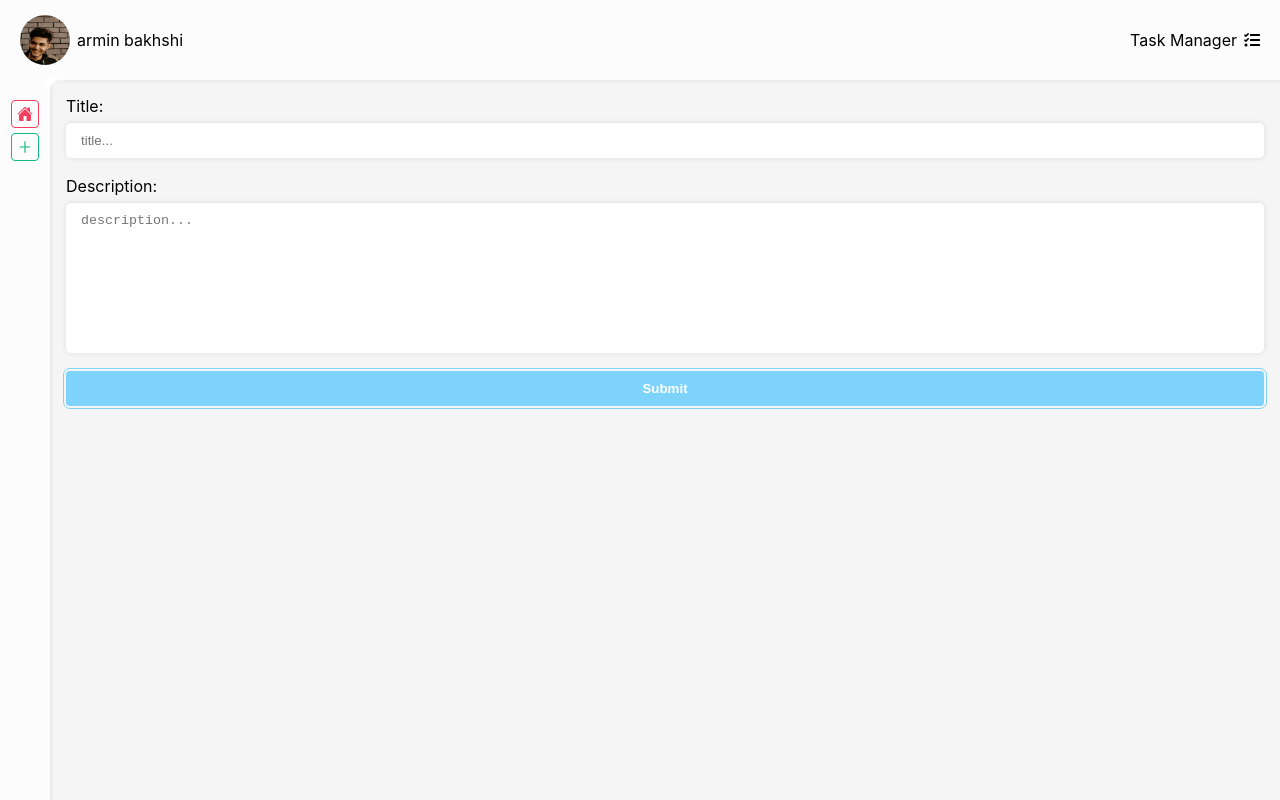
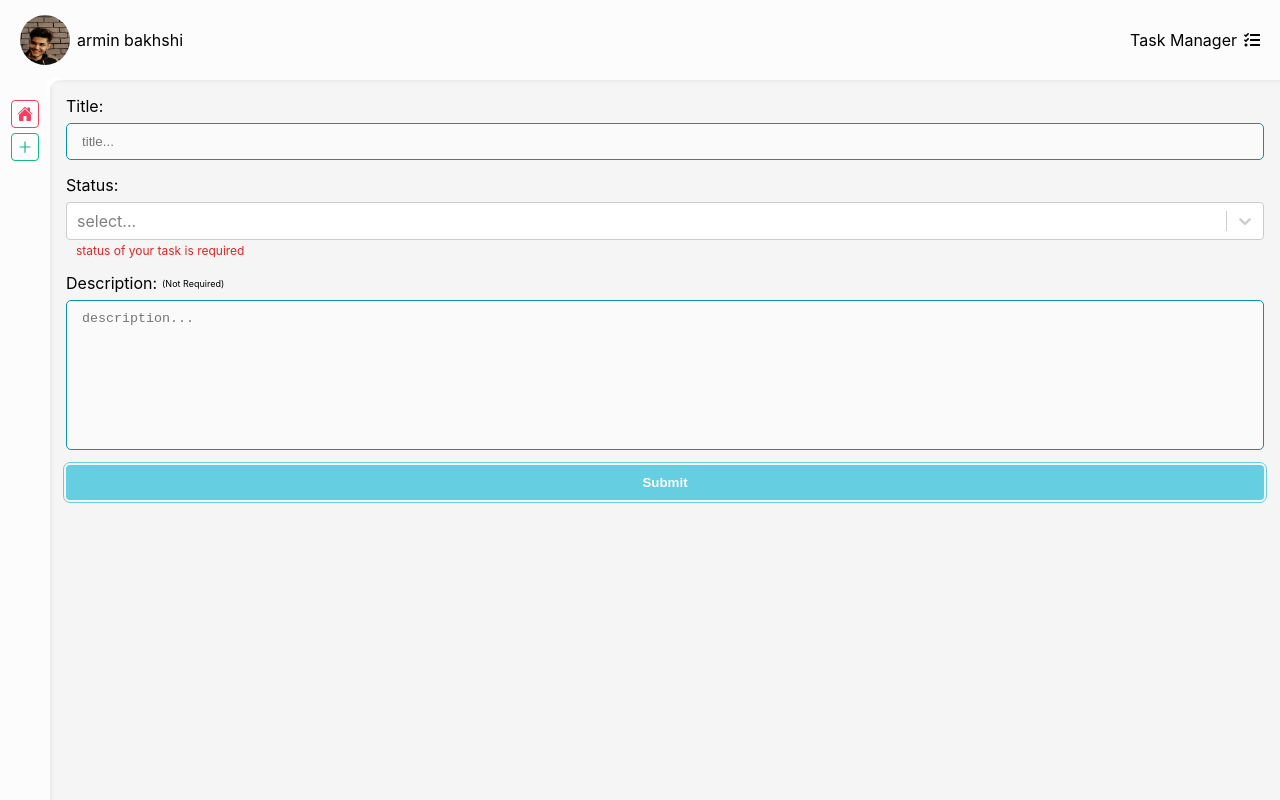
Before and after one commit to armin-bkh/taskmanager-app, a React (Create React App) app: page /add-task in a window 1280 px wide. Built offline with nearby package versions, Linux system fonts and the light colour scheme.

Commit message:
add status field to add task from, create SelectBox component, handle validatin

```diff
--- a/package.json
+++ b/package.json
@@ -18,6 +18,7 @@
     "react-icons": "^4.3.1",
     "react-router-dom": "^6.2.1",
     "react-scripts": "5.0.0",
+    "react-select": "^5.2.2",
     "styled-components": "^5.3.3",
     "typescript": "^4.5.5",
     "web-vitals": "^2.1.4",
--- a/src/Components/AddTaskForm/AddTaskForm.tsx
+++ b/src/Components/AddTaskForm/AddTaskForm.tsx
@@ -1,26 +1,35 @@
 import { useFormik, FormikProps } from "formik";
-import * as Yup from 'yup';
+import { useEffect } from "react";
+import * as Yup from "yup";
 import Input from "../Common/Input/Input";
+import SelectBox from "../Common/SelectBox/SelectBox";
 import { useTasksActions } from "../Provider/TaskProvider";
 import { taskItemType } from "../Provider/taskProviderTypes.type";
 import { Button } from "../styled-components/Button.style";
-import styles from './AddTaskForm.module.scss';
+import styles from "./AddTaskForm.module.scss";
 
+const options = [
+  { value: "todo", label: "todo" },
+  { value: "in progress", label: "in progress" },
+  { value: "completed", label: "completed" },
+];
 interface formValueTypes {
   title: string;
+  status: string;
   description: string;
 }
 
 const initialValues = {
   title: "",
+  status: "",
   description: "",
 };
 
 const validationSchema = Yup.object({
   title: Yup.string().required("title is required"),
+  status: Yup.string().required("status of your task is required"),
   description: Yup.string().notRequired(),
-})
-
+});
 
 const AddTaskForm = () => {
   const { addTaskHandler } = useTasksActions();
@@ -30,7 +39,6 @@ const AddTaskForm = () => {
     const task: taskItemType = {
       ...values,
       id: new Date().getTime(),
-            status: "todo",
       created: nowTime,
       updated: nowTime,
     };
@@ -42,7 +50,12 @@ const AddTaskForm = () => {
     initialValues,
     onSubmit,
     validationSchema,
+    validateOnMount: true
   });
+
+  useEffect(()=> {
+    formik.setFieldTouched("status", true)
+  }, [formik.values.status])
 
   return (
     <form className={styles.formContainer} onSubmit={formik.handleSubmit}>
@@ -54,6 +67,15 @@ const AddTaskForm = () => {
         name="title"
         type="text"
       />
+      <SelectBox
+        lbl="status"
+        id="status"
+        options={options}
+        value={formik.values.status}
+        name="status"
+        formik={formik}
+        placeholder="select..."
+      />
       <Input
         formik={formik}
         lbl="description"
@@ -62,7 +84,9 @@ const AddTaskForm = () => {
         name="description"
         type="textarea"
       />
-      <Button disabled={!formik.isValid} type="submit">Submit</Button>
+      <Button disabled={!formik.isValid} type="submit">
+        Submit
+      </Button>
     </form>
   );
 };
--- a/src/Components/Common/Input/Input.tsx
+++ b/src/Components/Common/Input/Input.tsx
@@ -13,7 +13,7 @@ interface inputProps {
 const Input = ({ formik, type, lbl, id, name, placeholder }: inputProps) => {
     return (
         <InputContainer type={type}>
-            <label htmlFor={id}>{lbl}:</label>
+            <label htmlFor={id}>{lbl}: {type === "textarea" && <span className="notRequired">(not required)</span>}</label>
             {
                 type === "text" ? (
                     <input placeholder={placeholder} className="input" type={type} id={id} {...formik.getFieldProps(name)} />
@@ -21,7 +21,7 @@ const Input = ({ formik, type, lbl, id, name, placeholder }: inputProps) => {
 
             }
             {formik.touched[name] && formik.errors[name] && (
-                <span>{formik.errors[name]}</span>
+                <span className="error">{formik.errors[name]}</span>
             )}
         </InputContainer>
     )
--- a/src/Components/Common/Input/InputContainer.style.ts
+++ b/src/Components/Common/Input/InputContainer.style.ts
@@ -12,24 +12,31 @@ export const InputContainer = styled.fieldset<inputContainerProps>`
   & label {
     text-transform: capitalize;
     margin-bottom: 7px;
+    display: flex;
+    align-items: center;
+
+    .notRequired{
+      font-size: 9px;
+      margin-left: 5px;
+    }
   }
 
   & .input {
     padding: 10px 15px;
-    border: none;
+    border: 1.5px solid #0891b2;
     outline: none;
-    box-shadow: 0 0 5px #dbdbdb;
-    margin-bottom: 3px;
+    background: #fafafa;
     border-radius: 5px;
     transition: all .3s ease;
     height: ${(props) => (props.type === "textarea" ? "150px" : "auto")};
     resize: none;
 
     &:focus{
-        box-shadow: 0 0 10px #dbdbdb;
+        box-shadow: 0 0 5px #0891b2;
     }
   }
-  & span {
+  & .error {
+    margin-top: 3px;
     color: #dc2626;
     margin-left: 10px;
     font-size: 12px;
--- /dev/null
+++ b/src/Components/Common/SelectBox/SelectBox.tsx
@@ -0,0 +1,51 @@
+import Select from "react-select";
+import { InputContainer } from "../Input/InputContainer.style";
+
+type optionType = { value: string; label: string };
+
+interface selectBoxProps {
+  options: optionType[];
+  value: string;
+  lbl: string;
+  id: string;
+  formik: any;
+  name: string;
+  placeholder: string;
+}
+
+const SelectBox = ({
+  options,
+  value,
+  lbl,
+  id,
+  formik,
+  name,
+  placeholder,
+}: selectBoxProps) => {
+  const defaultValue = (val: string) => {
+    return options.find((option) => option.value === val) || null;
+  };
+
+  const changeHandler = (selectedOption: any) => {
+    formik.setFieldValue("status", selectedOption.value);
+  };
+
+  return (
+    <InputContainer type="text">
+      <label htmlFor={id}>{lbl}:</label>
+      <Select
+        placeholder={placeholder}
+        id={id}
+        options={options}
+        value={defaultValue(value)}
+        onChange={changeHandler}
+        onBlur={() => formik.setFieldTouched("status", true)}
+      />
+      {formik.touched[name] && formik.errors[name] && (
+          <span className="error">{formik.errors[name]}</span>
+      )}
+    </InputContainer>
+  );
+};
+
+export default SelectBox;
--- a/src/Components/Provider/taskProviderTypes.type.ts
+++ b/src/Components/Provider/taskProviderTypes.type.ts
@@ -2,7 +2,7 @@ export type taskItemType = {
     id: number,
     title: string,
     description: string,
-    status: "completed" | "in progress" | "todo",
+    status: string,
     created: string,
     updated: string,
 }
--- a/src/Components/styled-components/Button.style.ts
+++ b/src/Components/styled-components/Button.style.ts
@@ -8,14 +8,14 @@ export const Button = styled.button<buttonProps>`
   position: relative;
   padding: 10px 15px;
   border-radius: 4px;
-  background: #7dd3fc;
+  background: #06b6d4;
   color: #fff;
   outline: none;
   border: none;
   overflow: hidden;
   z-index: 2;
   font-weight: 700;
-  outline: #7dd3fc solid 1px;
+  outline: #06b6d4 solid 1px;
   outline-offset: 2px;
   transition: all 0.3s ease;
 
@@ -28,7 +28,7 @@ export const Button = styled.button<buttonProps>`
         if (!disabled)
           return {
             height: "100%",
-            boxShadow: "0 0 5px #0ea5e9",
+            boxShadow: "0 0 10px #06b6d4",
           };
       }}
     }
@@ -38,7 +38,7 @@ export const Button = styled.button<buttonProps>`
   &::after {
     content: "";
     position: absolute;
-    background: #0ea5e9;
+    background: #0891b2;
     left: 0;
     top: 0;
     height: 0;
@@ -50,7 +50,8 @@ export const Button = styled.button<buttonProps>`
   ${({ disabled }) => {
     if (disabled)
       return {
-        opacity: 0.5,
+        opacity: 0.6,
+        cursor: "not-allowed",
       };
   }}
 `;
```
Also changed, not shown: 1 other file (tests, documents, lock files or other folders). Lines whose indentation alone changed are shown as unchanged.
